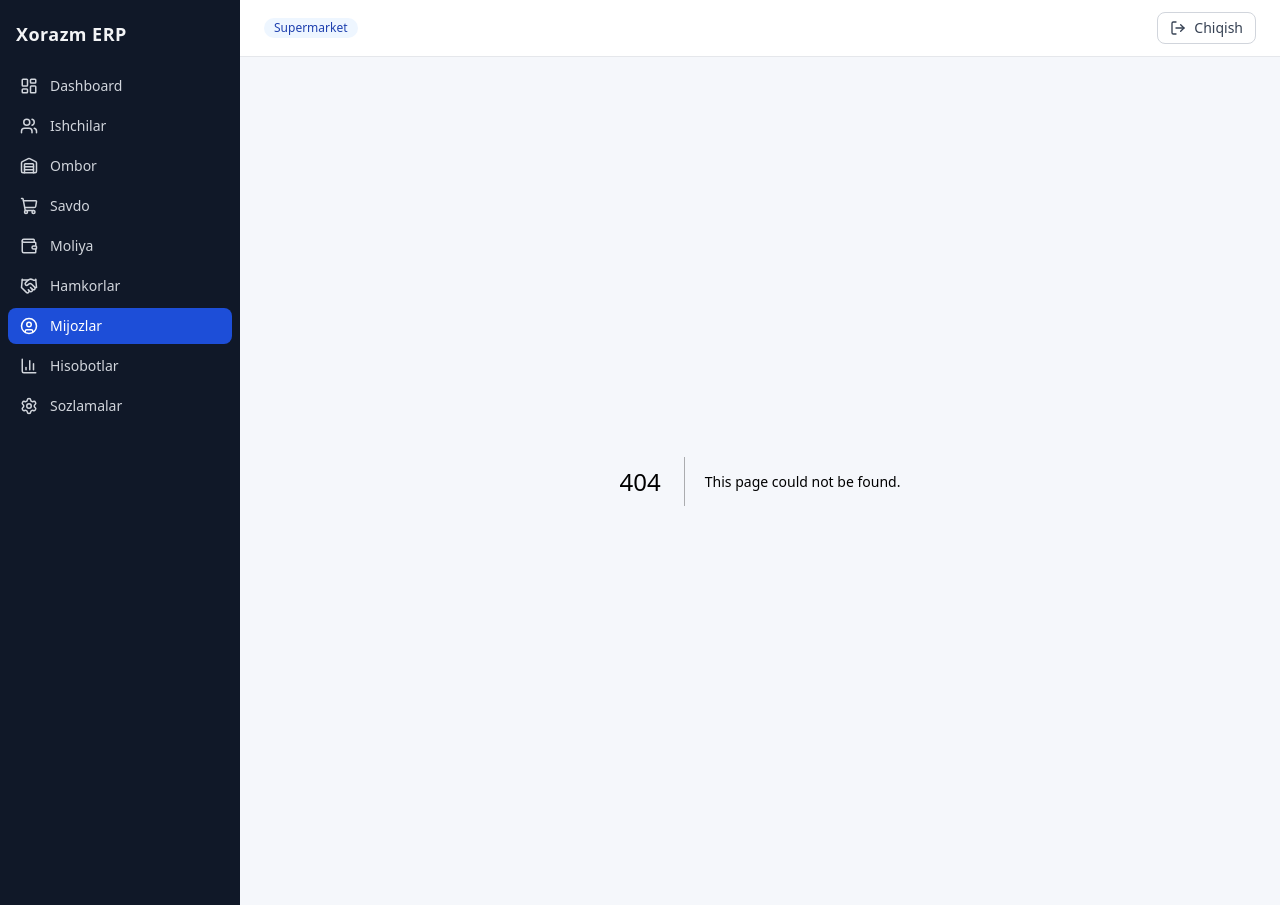
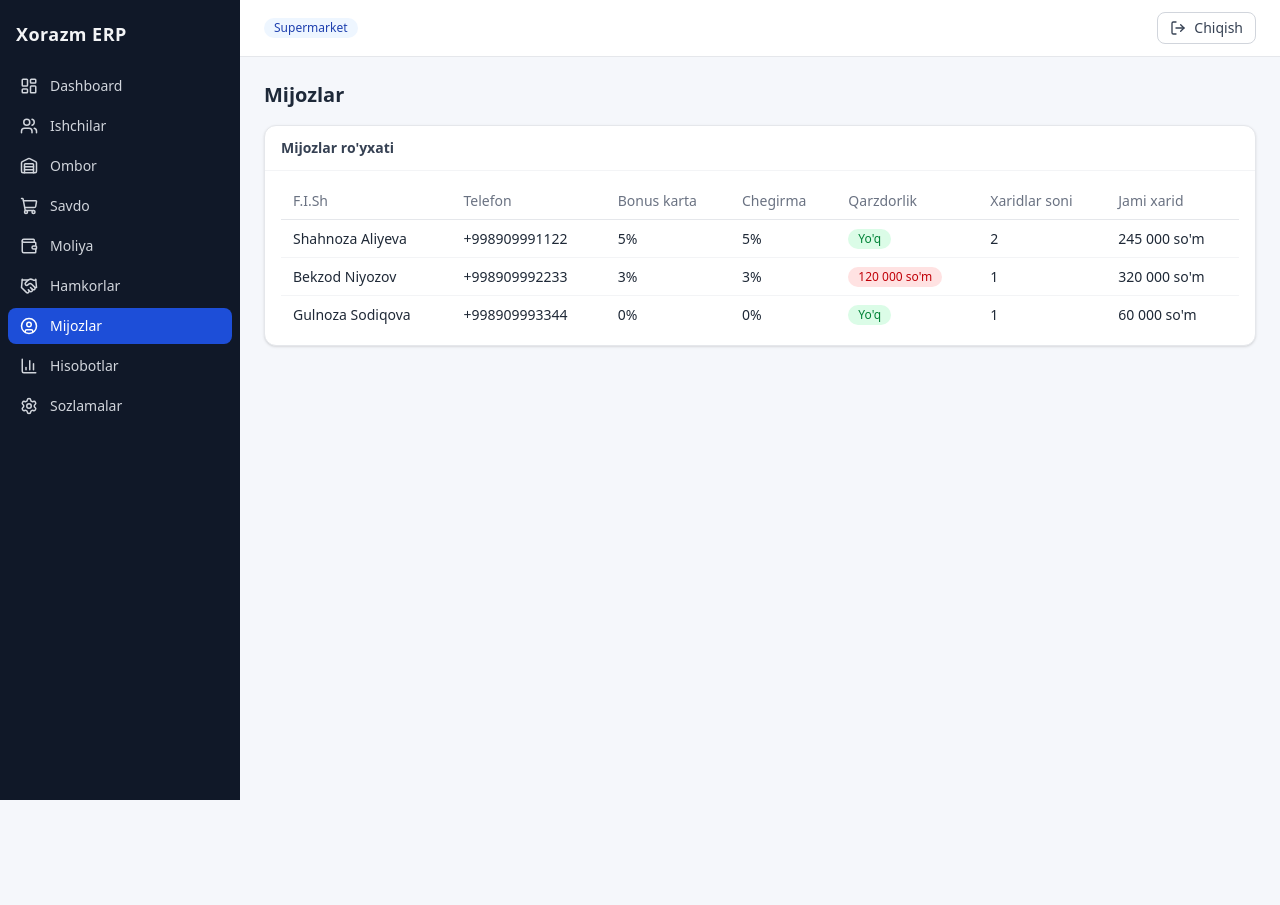
Before and after one commit to davronbek-malikov/xorazm, a Next.js app: page /mijozlar in a window 1280 px wide. Before the commit this address had no page. After the commit the page ends 800 px from the top, so only its background shows below. Built offline with nearby package versions, Linux system fonts and the light colour scheme.

Commit message:
Add customers page with bonus cards and debt status

```diff
--- /dev/null
+++ b/src/app/mijozlar/page.tsx
@@ -0,0 +1,59 @@
+"use client";
+
+import { useAppStore } from "@/lib/store";
+import { formatUZS } from "@/lib/format";
+import { Card, CardHeader, CardTitle, CardContent } from "@/components/ui/card";
+import { Table, Thead, Th, Tbody, Td } from "@/components/ui/table";
+import { Badge } from "@/components/ui/badge";
+
+export default function MijozlarPage() {
+  const customers = useAppStore((s) => s.customers);
+
+  return (
+    <div className="space-y-4">
+      <h1 className="text-xl font-semibold text-gray-800">Mijozlar</h1>
+      <Card>
+        <CardHeader>
+          <CardTitle>Mijozlar ro&apos;yxati</CardTitle>
+        </CardHeader>
+        <CardContent>
+          <Table>
+            <Thead>
+              <tr>
+                <Th>F.I.Sh</Th>
+                <Th>Telefon</Th>
+                <Th>Bonus karta</Th>
+                <Th>Chegirma</Th>
+                <Th>Qarzdorlik</Th>
+                <Th>Xaridlar soni</Th>
+                <Th>Jami xarid</Th>
+              </tr>
+            </Thead>
+            <Tbody>
+              {customers.map((customer) => {
+                const totalPurchases = customer.purchaseHistory.reduce((sum, p) => sum + p.total, 0);
+                return (
+                  <tr key={customer.id}>
+                    <Td>{customer.fullName}</Td>
+                    <Td>{customer.phone}</Td>
+                    <Td>{customer.bonusCardPercent}%</Td>
+                    <Td>{customer.discount}%</Td>
+                    <Td>
+                      {customer.debt > 0 ? (
+                        <Badge tone="red">{formatUZS(customer.debt)}</Badge>
+                      ) : (
+                        <Badge tone="green">Yo&apos;q</Badge>
+                      )}
+                    </Td>
+                    <Td>{customer.purchaseHistory.length}</Td>
+                    <Td>{formatUZS(totalPurchases)}</Td>
+                  </tr>
+                );
+              })}
+            </Tbody>
+          </Table>
+        </CardContent>
+      </Card>
+    </div>
+  );
+}
```
